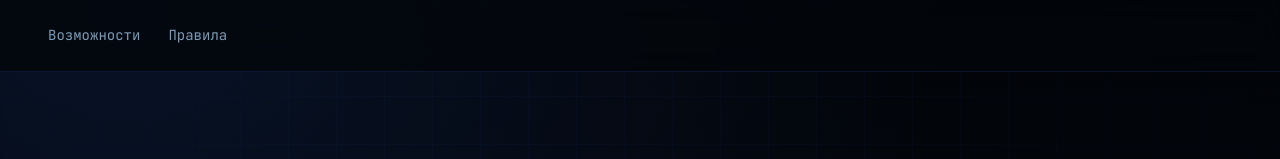
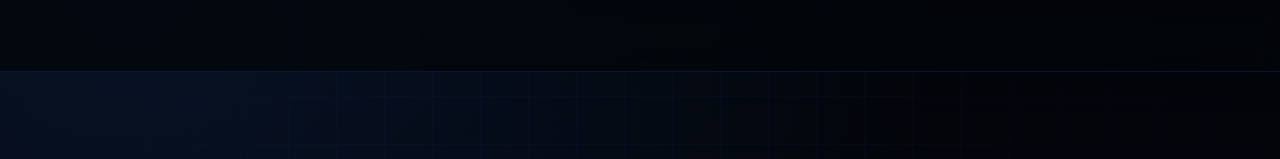
Before and after one commit to Frosr1o2/bubble-launcher, a plain HTML site: page download/index.html in a window 1280 px wide. Shown: the top 159 px of the page. Drawn offline with Linux system fonts and the light colour scheme.

Commit message:
Update index.html

```diff
--- a/download/index.html
+++ b/download/index.html
@@ -243,8 +243,6 @@
 
     <header id="header">
         <nav>
-            <a href="/bubble-launcher/#features">Возможности</a>
-            <a href="/bubble-launcher/#rules">Правила</a>
         </nav>
     </header>
 
```
